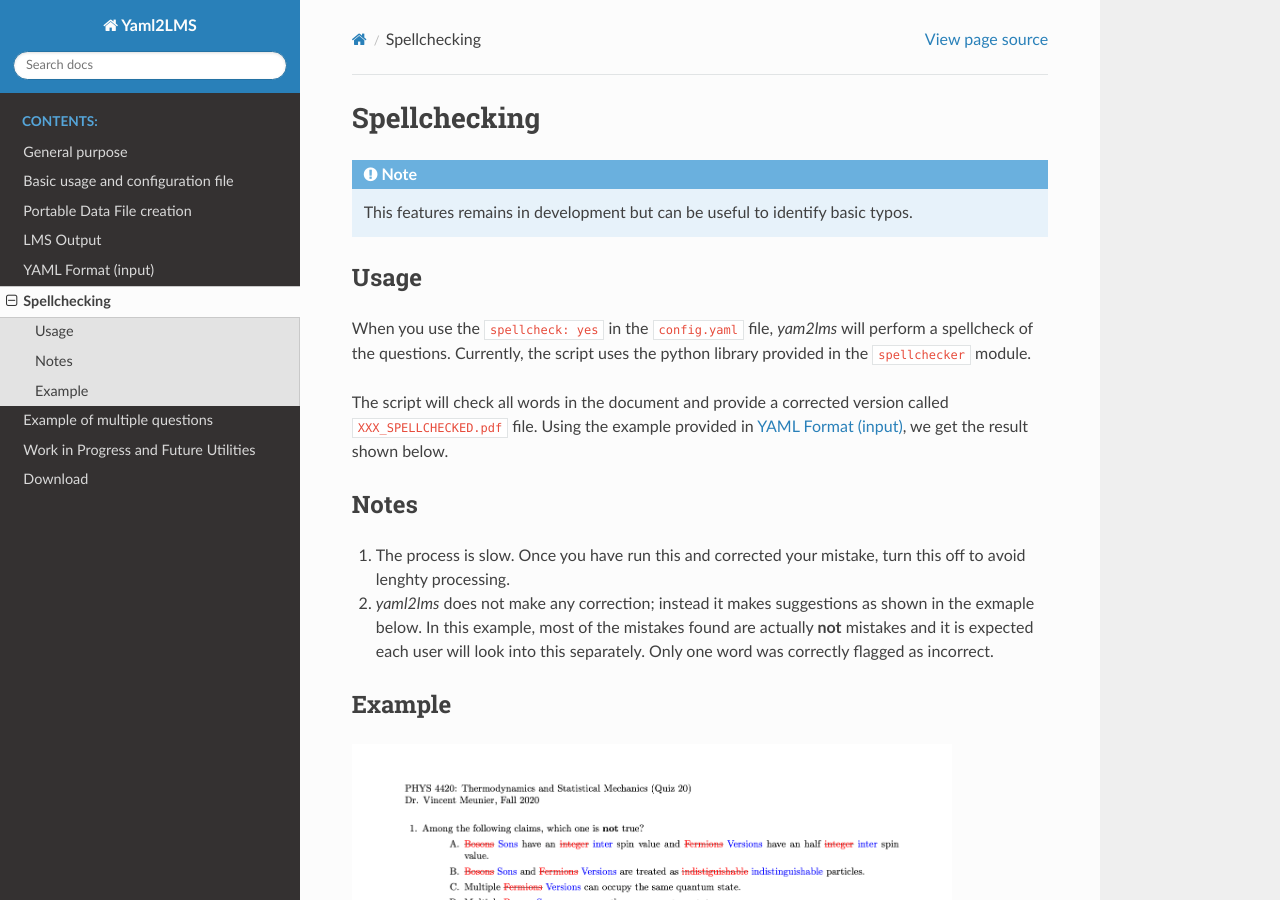
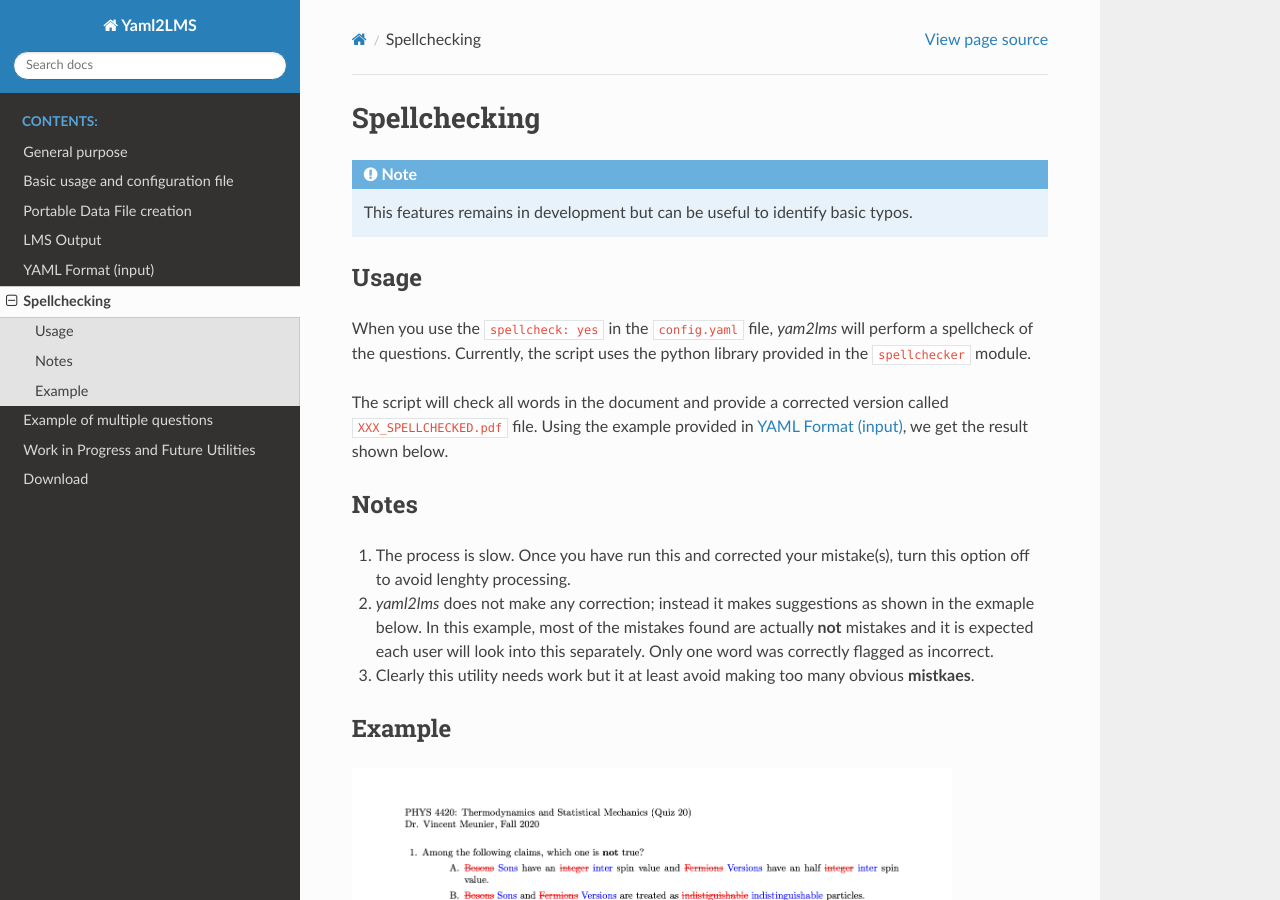
Before and after one commit to meuniv/yamldoc, a Sphinx documentation site: the page built from docs/spellcheck.rst, in a window 1280 px wide and 900 px high. Built offline with Sphinx 7.4.7 and the Read the Docs theme 2.0.0, drawn with Linux system fonts in a browser that asks for light colours.

Commit message:
Update spellcheck.rst

```diff
--- a/docs/spellcheck.rst
+++ b/docs/spellcheck.rst
@@ -13,8 +13,9 @@ The script will check all words in the document and provide a corrected version
 
 Notes
 -----
-1. The process is slow. Once you have run this and corrected your mistake, turn this off to avoid lenghty processing.
+1. The process is slow. Once you have run this and corrected your mistake(s), turn this option off to avoid lenghty processing.
 2. *yaml2lms* does not make any correction; instead it makes suggestions as shown in the exmaple below. In this example, most of the mistakes found are actually **not** mistakes and it is expected each user will look into this separately. Only one word was correctly flagged as incorrect.
+3. Clearly this utility needs work but it at least avoid making too many obvious **mistkaes**.
 
 Example
 -------
```
